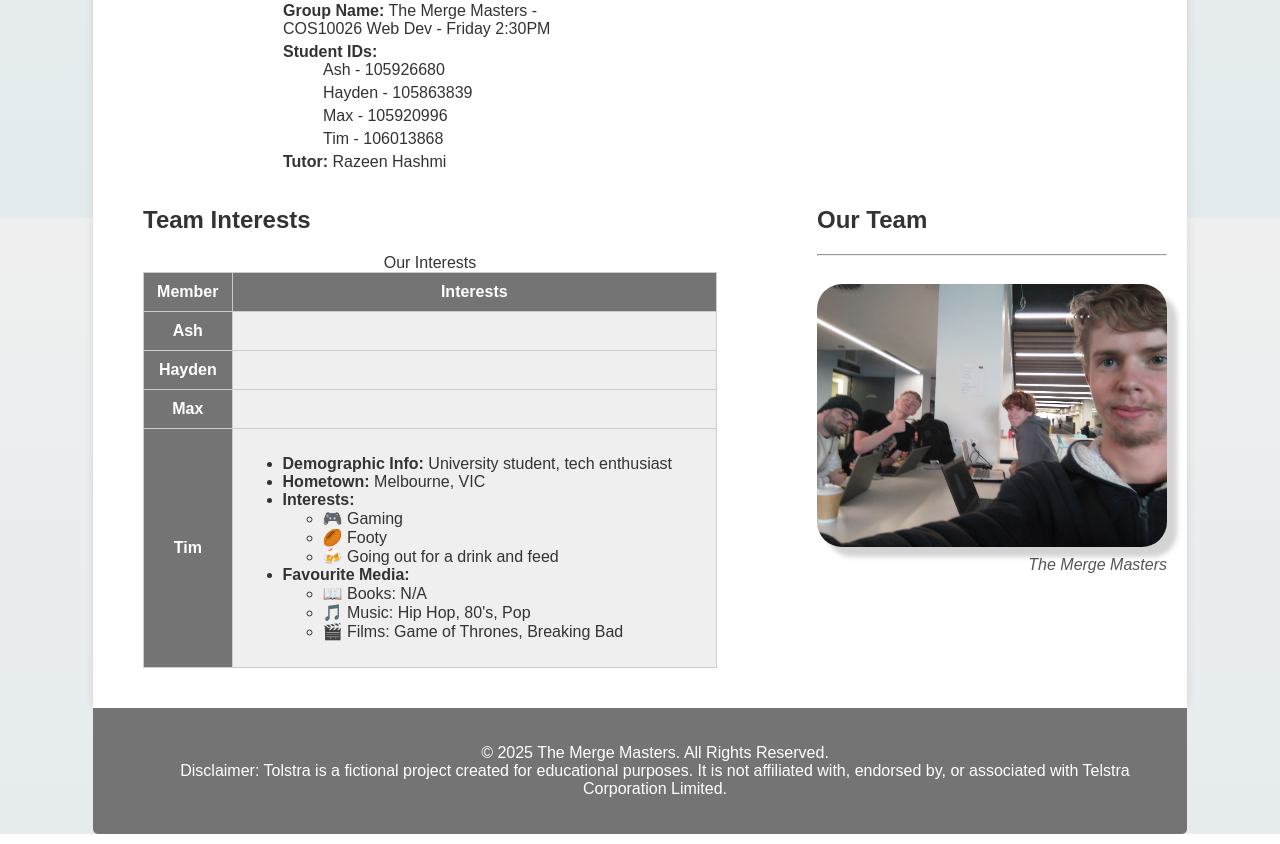
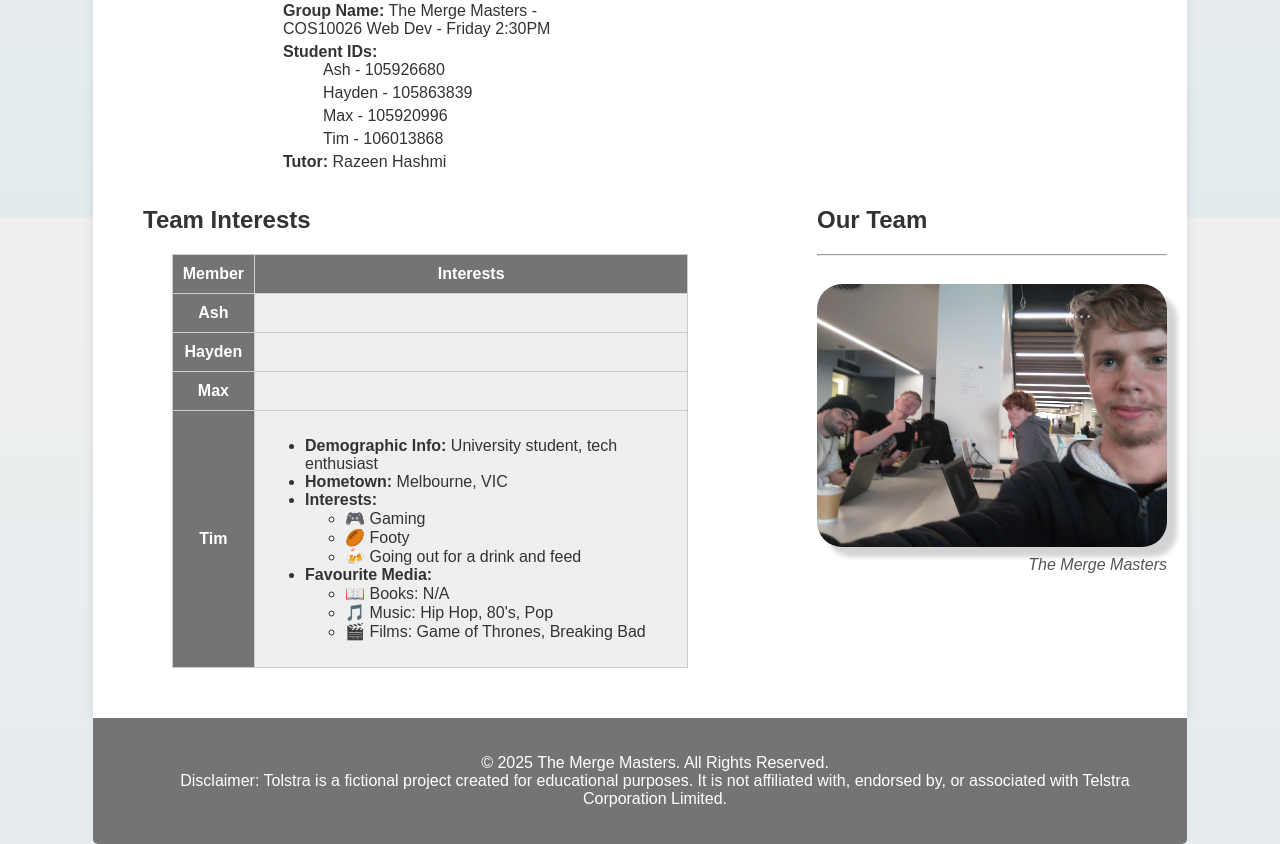
Before and after one commit to AshKmo/cos10026-part2, a PHP site: page /about.html in a window 1280 px wide. Shown: the part 582-1426 px from the top of the page. Run offline with PHP 8.4, Linux system fonts and the light colour scheme.

Commit message:
adjusted interests table css according to rubric

```diff
--- a/about.html
+++ b/about.html
@@ -20,7 +20,6 @@
 
 		<!-- import the main stylesheet -->
 		<link rel="stylesheet" type="text/css" href="styles/styles.css">
-		<link rel="stylesheet" type="text/css" href="styles/about-styles.css">
 
 		<!-- set the page title -->
 		<title>About The Merge Masters</title>
@@ -98,9 +97,7 @@
 			<div class="about_container">
 				<section id="about_interests">
 					<h2>Team Interests</h2>
-
 						<table>
-							<caption>Our Interests</caption>
 							<tr>
 								<th>Member</th>
 								<th>Interests</th>
--- a/styles/styles.css
+++ b/styles/styles.css
@@ -172,18 +172,15 @@ textarea {
     flex: 1;
 }
 #about_interests table {
-    width: 100%;
+    width: 90%;
+    margin: 10px auto;
     border-collapse: collapse;
-    margin-top: 10px;
-}
-#about_interests th, #about_interests td {
-    padding: 10px;
-    text-align: left;
 }
 #about_interests th {
     background: #747474;
     color: white;
     text-align: center;
+    font-weight: bold;
 }
 #about_interests td {
     background-color: #efefef;
@@ -192,7 +189,7 @@ textarea {
     background-image: linear-gradient(to bottom right, #efefef, #e3ebee);
 }
 
-/* Team information section */
+/* Team information aside */
 #about_group-info {
     float: right;
     max-width: 350px;
@@ -203,7 +200,7 @@ textarea {
     list-style-type: none;
 }
 
-/* Team photo */
+/* Team photo aside */
 #about_team-photo {
     float: right;
     clear: right;
```
